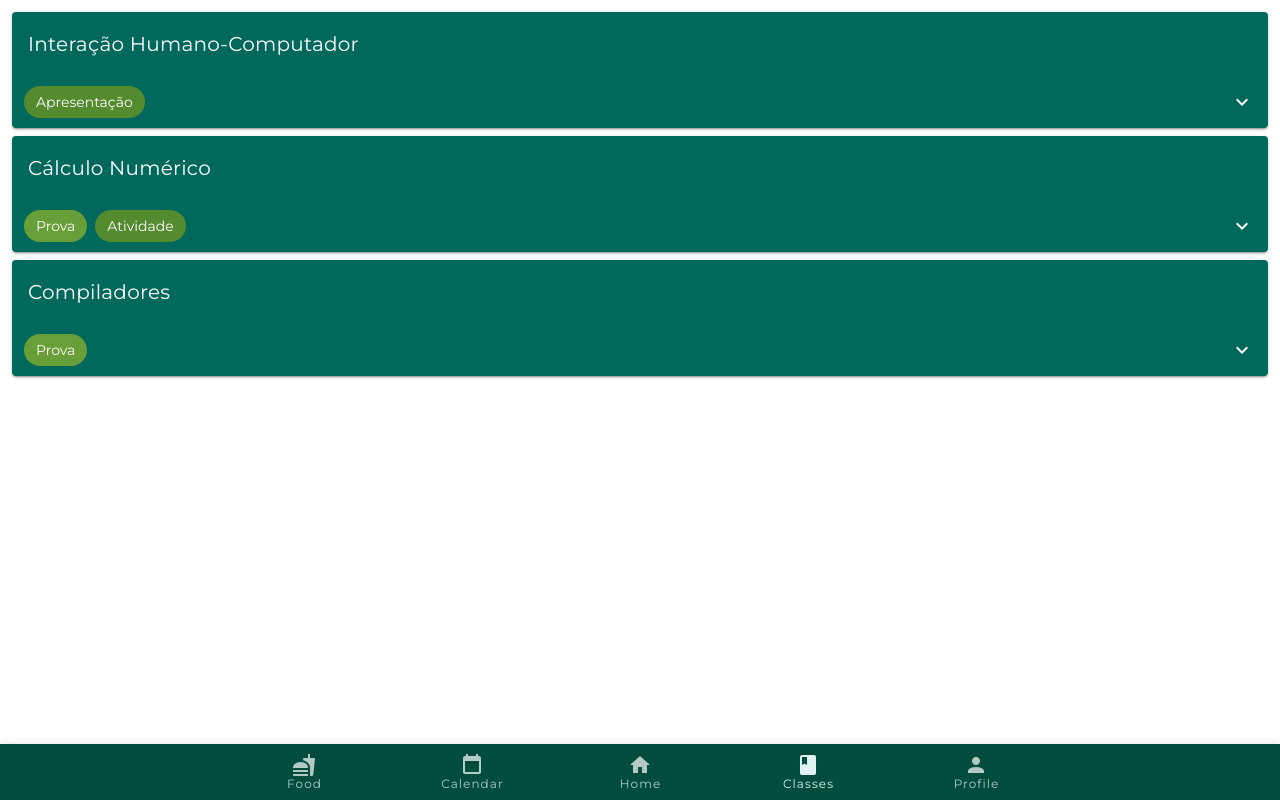
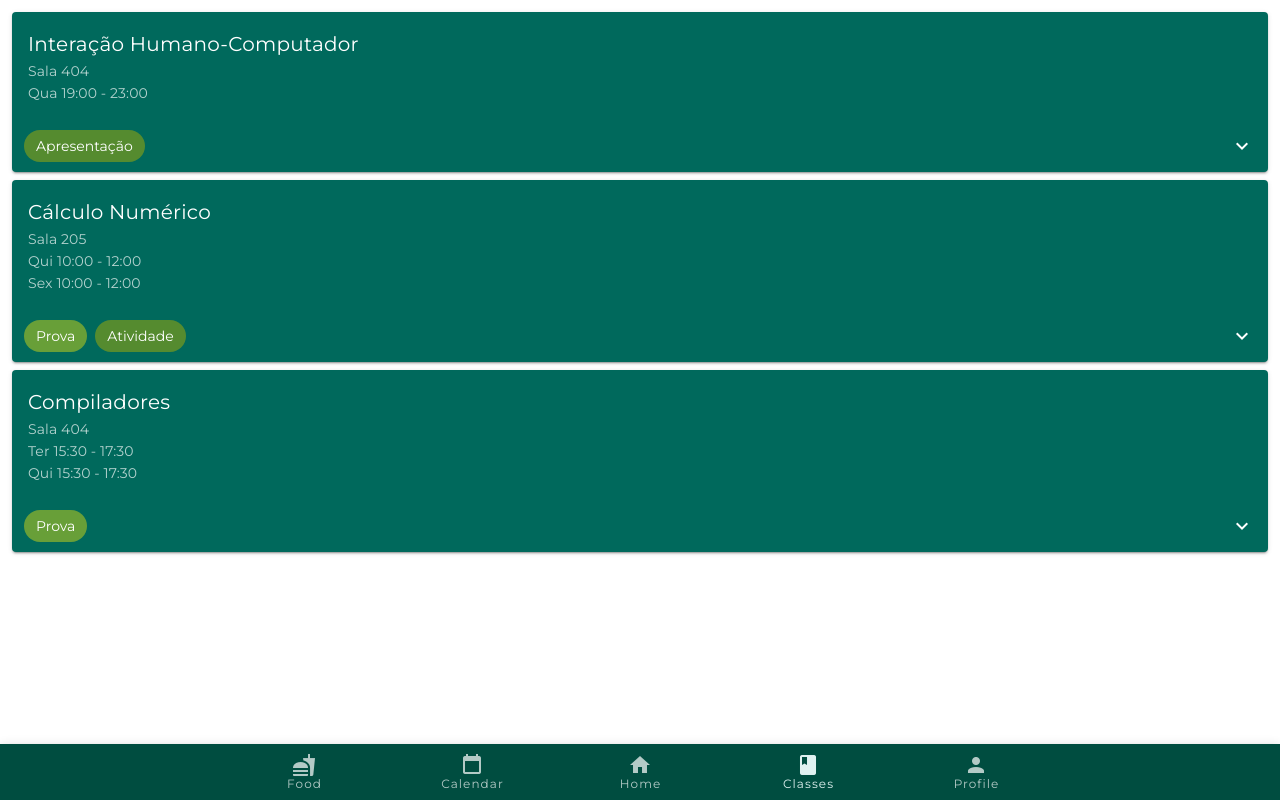
Before and after one commit to gucollaco/echo-front, a Nuxt app: page /classes in a window 1280 px wide. Built offline with nearby package versions, Linux system fonts and the light colour scheme.

Commit message:
Classes page looking nice

```diff
--- a/pages/classes/index.vue
+++ b/pages/classes/index.vue
@@ -4,13 +4,15 @@
       <v-card-title>
         Interação Humano-Computador
       </v-card-title>
-
+      <v-card-subtitle>
+        Sala 404<br />
+        Qua 19:00 - 23:00
+      </v-card-subtitle>
       <v-card-actions>
         <v-chip class="mx-1" color="light-green darken-3">
           Apresentação
         </v-chip>
         <v-spacer></v-spacer>
-
         <v-btn icon @click="show1 = !show1">
           <v-icon>{{ show1 ? "mdi-chevron-up" : "mdi-chevron-down" }}</v-icon>
         </v-btn>
@@ -22,7 +24,6 @@
 
           <v-card-text>
             <ul>
-              <li>Sala 404</li>
               <li>Professor Tiago Silva</li>
               <li>13/11/2019 - Apresentação Hi-Fi</li>
             </ul>
@@ -34,6 +35,11 @@
       <v-card-title>
         Cálculo Numérico
       </v-card-title>
+      <v-card-subtitle>
+        Sala 205<br />
+        Qui 10:00 - 12:00<br />
+        Sex 10:00 - 12:00<br />
+      </v-card-subtitle>
       <v-card-actions>
         <v-chip class="mx-1" color="light-green darken-2">
           Prova
@@ -53,7 +59,6 @@
 
           <v-card-text>
             <ul>
-              <li>Sala 205</li>
               <li>Professor Erwin</li>
               <li>14/11/2019 - Prova</li>
               <li>14/11/2019 - Apresentação</li>
@@ -66,6 +71,11 @@
       <v-card-title>
         Compiladores
       </v-card-title>
+      <v-card-subtitle>
+        Sala 404<br />
+        Ter 15:30 - 17:30<br />
+        Qui 15:30 - 17:30<br />
+      </v-card-subtitle>
       <v-card-actions>
         <v-chip class="mx-1" color="light-green darken-2">
           Prova
@@ -82,7 +92,6 @@
 
           <v-card-text>
             <ul>
-              <li>Sala 303</li>
               <li>Professor Galvão</li>
               <li>14/11/2019 - Prova</li>
             </ul>
```
